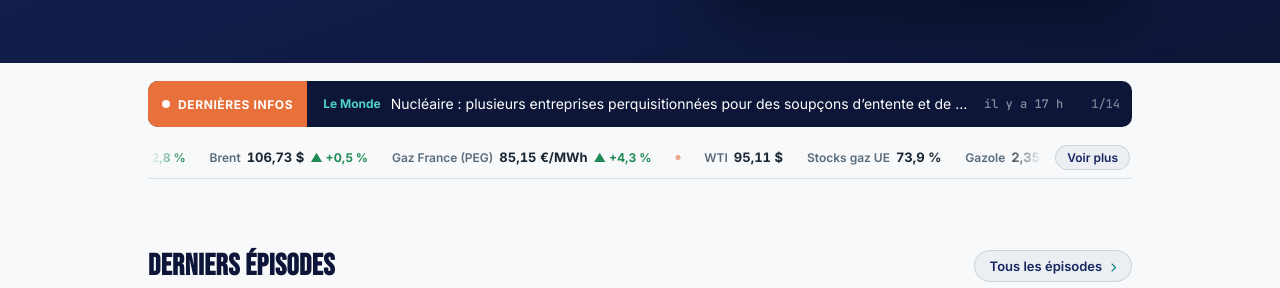
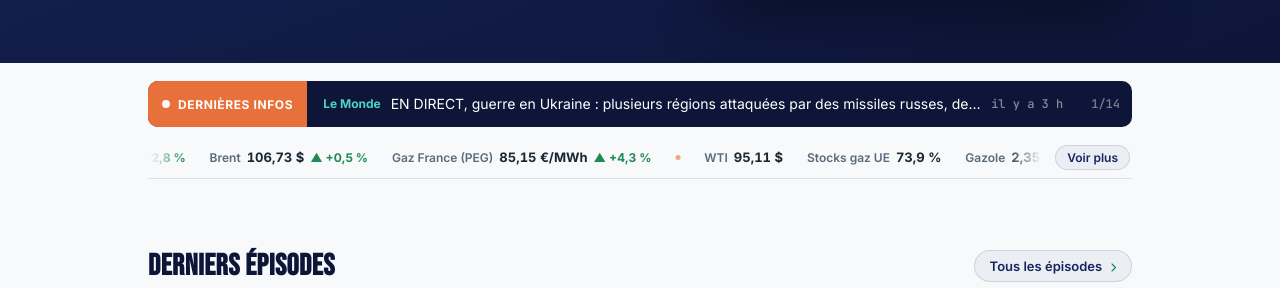
Before and after one commit to InsideEnergyMarkets/Inside-Energy-Markets, a Jekyll site: the page built from index.html, in a window 1280 px wide and 900 px high, scrolled down 417 px. Shown: the part 165-453 px from the top of the window. Built offline with Jekyll 4.4.1, drawn with Linux system fonts in a browser that asks for light colours.

```diff
--- a/_data/incidents.json
+++ b/_data/incidents.json
@@ -1,5 +1,5 @@
 {
- "updated_at": "2026-10-14T01:21:01+00:00",
+ "updated_at": "2026-10-14T07:56:36+00:00",
  "stats": {
   "total_30d": 37,
   "attacks_30d": 31,
--- a/_data/news.json
+++ b/_data/news.json
@@ -1,6 +1,13 @@
 {
- "updated_at": "2026-10-14T01:21:00+00:00",
+ "updated_at": "2026-10-14T07:56:36+00:00",
  "items": [
+  {
+   "title": "EN DIRECT, guerre en Ukraine : plusieurs régions attaquées par des missiles russes, des sites énergétiques endommagés à Kiev",
+   "url": "https://www.lemonde.fr/international/live/2026/10/14/en-direct-guerre-en-ukraine-des-infrastructures-energetiques-de-kiev-visees-par-une-attaque-russe-massive-selon-le-maire_6791198_3210.html",
+   "source": "Le Monde",
+   "lang": "fr",
+   "date": "2026-10-14T04:44:44+00:00"
+  },
   {
    "title": "Nucléaire : plusieurs entreprises perquisitionnées pour des soupçons d’entente et de corruption « au détriment d’EDF », annonce le Parquet national financier",
    "url": "https://www.lemonde.fr/societe/article/2026/10/13/nucleaire-plusieurs-entreprises-perquisitionnees-pour-des-soupcons-d-entente-et-de-corruption-au-detriment-d-edf-annonce-le-parquet-national-financier_6793137_3224.html",
@@ -28,13 +35,6 @@
    "source": "European Commission",
    "lang": "en",
    "date": "2026-10-13T09:58:28+00:00"
-  },
-  {
-   "title": "Les émissions de gaz à effet de serre en France diminuent du fait de l’envolée des prix des carburants",
-   "url": "https://www.lemonde.fr/planete/article/2026/10/13/les-emissions-de-gaz-a-effet-de-serre-en-france-diminuent-du-fait-de-l-envolee-des-prix-des-carburants_6793062_3244.html",
-   "source": "Le Monde",
-   "lang": "fr",
-   "date": "2026-10-13T04:50:07+00:00"
   },
   {
    "title": "Gaz à effet de serre : des émissions en baisse mais loin d’être « dans les clous »",
--- a/_data/podcast.json
+++ b/_data/podcast.json
@@ -1,5 +1,5 @@
 {
- "updated_at": "2026-10-14T01:21:01+00:00",
+ "updated_at": "2026-10-14T07:56:36+00:00",
  "episodes": {
   "10": {
    "audio": "https://anchor.fm/s/10edf0868/podcast/play/126486789/https%3A%2F%2Fd3ctxlq1ktw2nl.cloudfront.net%2Fstaging%2F2026-8-29%2F489715b9-9275-387d-cec8-06e4f3de2244.mp3",
```
